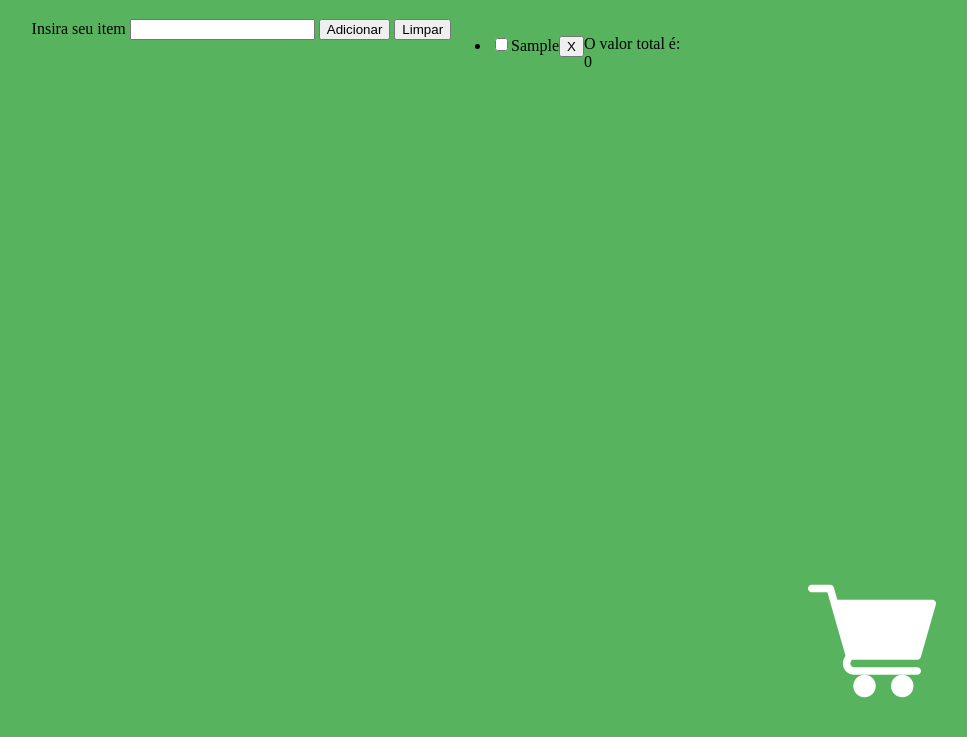
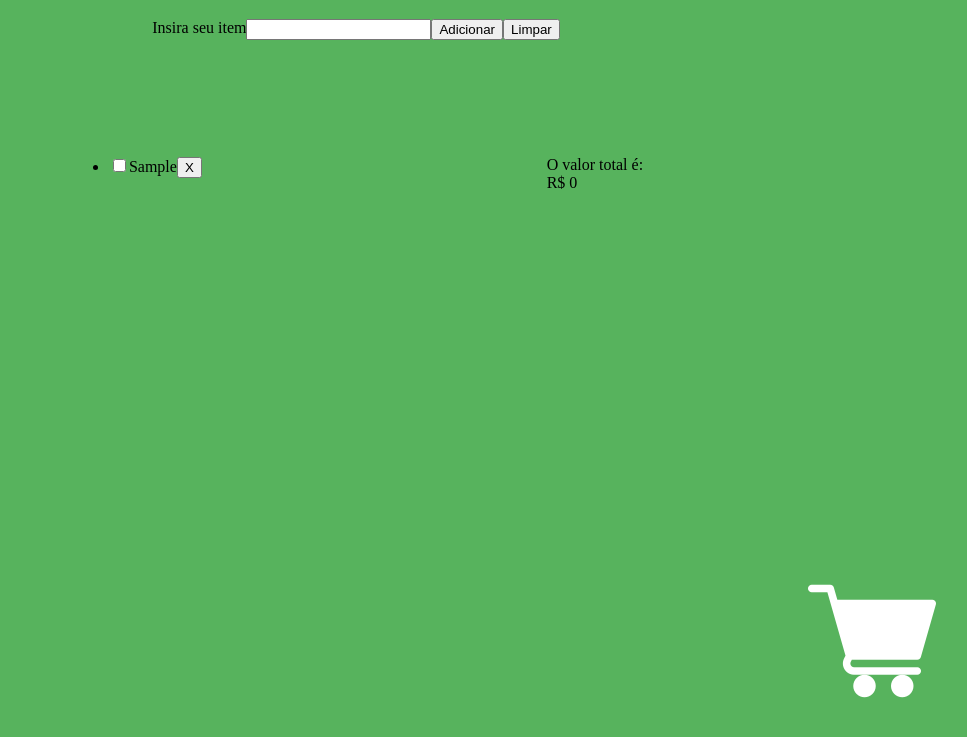
Before and after one commit to norman1606/dih-project1, a plain HTML site: page index.html in a window 1280 px wide. Both pictures are taken after typing "Sample" into the empty fields and a click on the button "Adicionar". Shown: the part 61-798 px from the top of the page, without its empty margins (284-1251 px from the left). Drawn offline with Linux system fonts and the light colour scheme.

Commit message:
adiciona funcao nao repetir itens

```diff
--- a/app.js
+++ b/app.js
@@ -19,10 +19,17 @@ function salvarLista() {
 
 function adicionar() {
     if(inputItem.value){
-        lista.push({nome: inputItem.value, preco: 0 , checked: false});
-        inputItem.value = '';
-        mostrarLista();
-        salvarLista();
+        if(!lista.find(element => element.nome == inputItem.value)){
+            lista.push({nome: inputItem.value, preco: 0 , checked: false});
+            inputItem.value = '';
+            mostrarLista();
+            salvarLista();
+        }else{
+            alert('Já existe item na lista.');
+
+        }
+
+
     }else{
         alert('Insira seu item');
     }
--- a/index.html
+++ b/index.html
@@ -22,12 +22,16 @@
             <button id="botao-limpar">Limpar</button>
         </div>
 
-        <div class="campo-lista">
-            <ul id="lista"></ul>
-        </div>
+        <div class="campoListaPreco">
 
-        <div class="precoTotal">
-            <p>O valor total é:<br><span id="valorProduto"></span></p>
+            <div class="campo-lista">
+                <ul id="lista"></ul>
+            </div>
+
+            <div class="precoTotal">
+                <p>O valor total é:<br>R$ <span id="valorProduto"></span></p>
+            </div>
+
         </div>
 
         <div class="imgCarrinho">
--- a/style.css
+++ b/style.css
@@ -6,10 +6,15 @@ body {
 header h1 {
     text-align: center;
 }
-
-.container {
+.campo-item {
     display: flex;
     justify-content: center;
+    margin-bottom: 100px;
+}
+
+.campoListaPreco {
+    display: flex;
+    justify-content: space-evenly;
 }
 
 .imgCarrinho {
```
